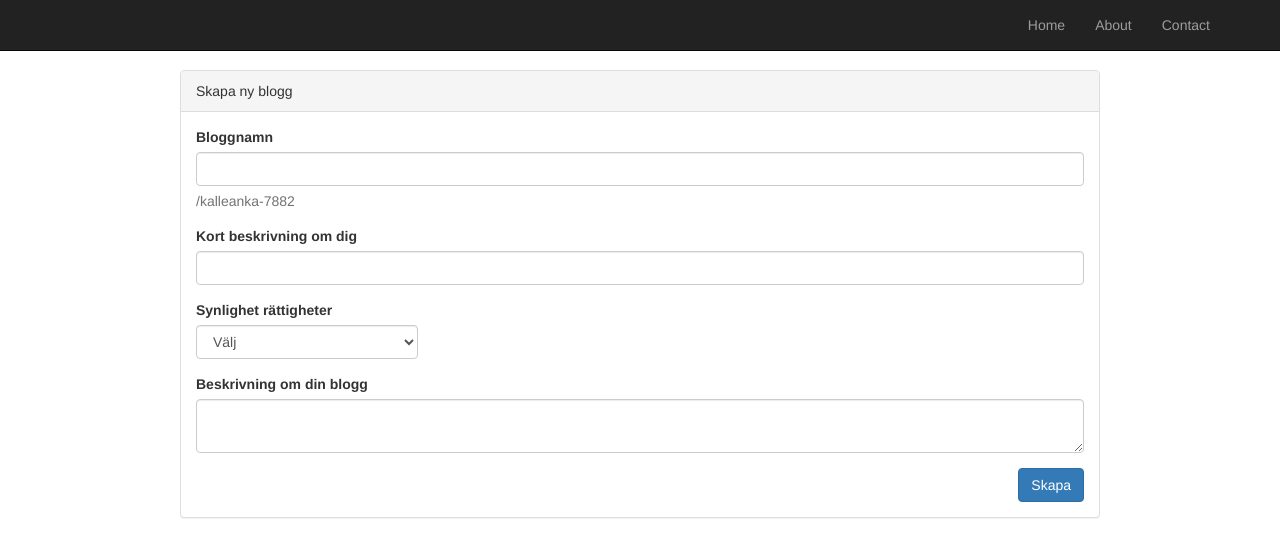
After one commit to clashshot/blogg, a PHP site: template application/view/dashboard/create.php in a window 1280 px wide. The commit adds this page. Shown: the top 557 px of the page. Run offline with PHP 8.4, Linux system fonts and the light colour scheme; the template is opened without the code that fills it, so the values that code supplies are empty; some libraries are stand-ins or nearby versions.

Commit message:
Blog & slugify fixed

```diff
--- a/application/view/_templates/header.php
+++ b/application/view/_templates/header.php
@@ -23,7 +23,7 @@
 <body>
     <?php if (View::checkForActiveController($filename, "blog")) { ?>
         <nav class="navbar navbar-fixed-top navbar-inverse">
-            <div class="container-fluid">
+            <div class="container">
                 <div class="navbar-header">
                     <button type="button" class="navbar-toggle collapsed" data-toggle="collapse" data-target="#navbar" aria-expanded="false" aria-controls="navbar">
                         <span class="sr-only">Toggle navigation</span>
@@ -31,7 +31,7 @@
                         <span class="icon-bar"></span>
                         <span class="icon-bar"></span>
                     </button>
-                    <a class="navbar-brand" href="#">Project name</a>
+                    <a class="navbar-brand" href="#"><?php if(isset($this->blog)){ echo $this->blog->title;}?></a>
                 </div>
                 <div id="navbar" class="collapse navbar-collapse">
                     <ul class="nav navbar-nav navbar-right">
--- /dev/null
+++ b/application/view/dashboard/create.php
@@ -0,0 +1,39 @@
+<div class="container">
+    <div class="col-md-10 col-md-offset-1">
+    <?php $this->renderFeedbackMessages(); ?>
+    <div class="panel panel-default">
+        <div class="panel-heading">Skapa ny blogg</div>
+        <div class="panel-body">
+    <form method="post" action="<?php echo Config::get('URL'); ?>dashboard/blog_create">
+        <div class = "form-group">
+            <label>Bloggnamn</label>
+            <input type="text"  name ="title" class="form-control" required>
+            <span class="help-block">/kalleanka-7882</span>
+        </div>
+        <div class = "form-group">
+            <label>Kort beskrivning om dig</label>
+            <input type="text" name="description" class="form-control" required>
+        </div>
+        <div class="form-group" style="max-width:25%;">
+            <label>Synlighet rättigheter</label>
+            <select name="visibility" class="form-control">
+                <option selected disabled>Välj</option>
+                <option value="1">Publik</option>
+                <option value="2">Registrerade & Moderatorer</option>
+                <option value="3">Privat</option>
+            </select>
+        </div>
+        <div class="form-group">
+            <label>Beskrivning om din blogg</label>
+        <textarea name="about" class="form-control" id="editor2" required></textarea>
+        </div>
+        <script>
+            CKEDITOR.replace('editor2',{
+                extraPlugins : 'bbcode',
+            });
+        </script>
+        <input type="submit" value="Skapa" class ="btn btn-primary pull-right"/>
+    </form>
+    </div>
+    </div>
+</div>
```
Also changed, not shown: application/controller/BlogController.php (+0 -11 lines), application/controller/DashboardController.php (+14 -0 lines), application/model/BlogModel.php (+10 -10 lines), application/view/blog/create.php (deleted, +0 -32 lines), application/view/dashboard/index.php (+3 -4 lines).
